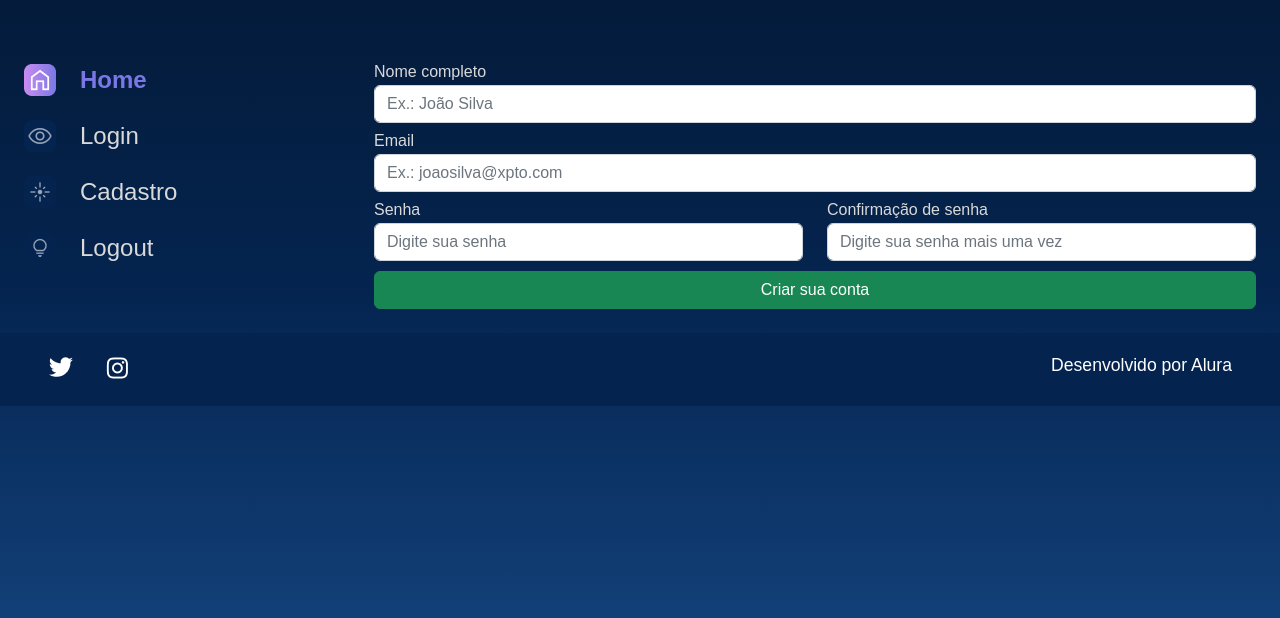
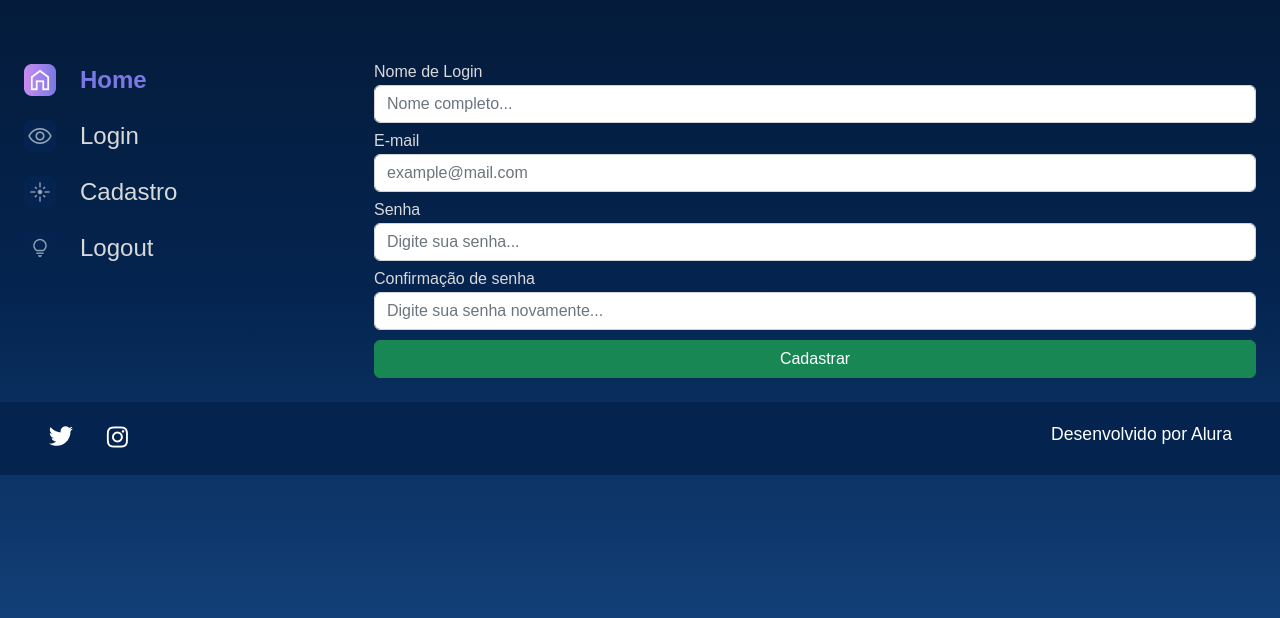
Before and after one commit to oalvesxp/django-python-alura_space, a Django app: page /cadastro in a window 1280 px wide. Shown: the part 114-732 px from the top of the page. Run offline with Django 4.2, Linux system fonts and the light colour scheme.

Commit message:
creating object for forms 'cadastro' and import this form in html page

```diff
--- a/alura_space/templates/usuarios/cadastro.html
+++ b/alura_space/templates/usuarios/cadastro.html
@@ -42,26 +42,17 @@
             </section>
             <section class="galeria" style="margin-left: 5em">
                 <form action="" method="">
+                    {% csrf_token %}
                     <div class="row">
-                        <div class="col-12 col-lg-12" style="margin-bottom: 10px;">
-                            <label for="nome_cadastro" style="color:#D9D9D9; margin-bottom: 5px;"><b>Nome completo</b></label>
-                            <input type="text" class="form-control" name="nome_cadastro" placeholder="Ex.: João Silva" required>
-                        </div>
-                        <div class="col-12 col-lg-12" style="margin-bottom: 10px;">
-                            <label for="email" style="color:#D9D9D9; margin-bottom: 5px;"><b>Email</b></label>
-                            <input type="email" class="form-control" name="email" placeholder="Ex.: joaosilva@xpto.com" required>
-                        </div>
-                        <div class="col-12 col-lg-6" style="margin-bottom: 10px;">
-                            <label for="password1" style="color:#D9D9D9; margin-bottom: 5px;"><b>Senha</b></label>
-                            <input type="password" class="form-control" name="password1" placeholder="Digite sua senha" required>
-                        </div>
-                        <div class="col-12 col-lg-6" style="margin-bottom: 10px;">
-                            <label for="password2" style="color:#D9D9D9; margin-bottom: 5px;"><b>Confirmação de senha</b></label>
-                            <input type="password" class="form-control" name="password2" placeholder="Digite sua senha mais uma vez" required>
-                        </div>
-                        <div class="col-12 text-center">
-                            <button class="btn btn-success col-12" style="padding: top 5px;" type="submit">Criar sua conta</button>
-                        </div>
+                       {% for field in form.visible_fields %}
+                       <div class="col-12 col-lg-12" style="margin-bottom: 10px;">
+                            <label for="{{ field.id_for_label }}" style="color:#D9D9D9; margin-bottom: 5px;">{{ field.label }}</label>
+                            {{ field}}
+                       </div>
+                       {% endfor %}
+                    </div>
+                    <div class="col-12 text-center">
+                        <button class="btn btn-success col-12" style="padding: top 5px;" type="submit">Cadastrar</button>
                     </div>
                 </form>
             </section>
--- a/alura_space/usuarios/forms.py
+++ b/alura_space/usuarios/forms.py
@@ -23,3 +23,49 @@ class LoginForms(forms.Form):
             }
         )
     )
+
+class CadastroForms(forms.Form):
+    nome_cadastro=forms.CharField(
+        label='Nome de Login',
+        required=True,
+        max_length=100,
+        widget=forms.TextInput(
+            attrs={
+                'class': 'form-control',
+                'placeholder': 'Nome completo...'
+            }
+        )
+    )
+    email=forms.EmailField(
+        label='E-mail',
+        required=True,
+        max_length=100,
+        widget=forms.EmailInput(
+            attrs={
+                'class': 'form-control',
+                'placeholder': 'example@mail.com'
+            }
+        )
+    )
+    senha_1 =forms.CharField(
+        label='Senha',
+        required=True,
+        max_length=70,
+        widget=forms.PasswordInput(
+            attrs={
+                'class': 'form-control',
+                'placeholder': 'Digite sua senha...'
+            }
+        )
+    )
+    senha_2 =forms.CharField(
+        label='Confirmação de senha',
+        required=True,
+        max_length=70,
+        widget=forms.PasswordInput(
+            attrs={
+                'class': 'form-control',
+                'placeholder': 'Digite sua senha novamente...'
+            }
+        )
+    )
--- a/alura_space/usuarios/views.py
+++ b/alura_space/usuarios/views.py
@@ -1,9 +1,10 @@
 from django.shortcuts import render
-from usuarios.forms import LoginForms
+from usuarios.forms import LoginForms, CadastroForms
 
 def login(request):
     form = LoginForms()
     return render(request, 'usuarios/login.html', {'form': form})
 
 def cadastro(request):
-    return render(request, 'usuarios/cadastro.html')
+    form = CadastroForms()
+    return render(request, 'usuarios/cadastro.html', {'form': form})
```
